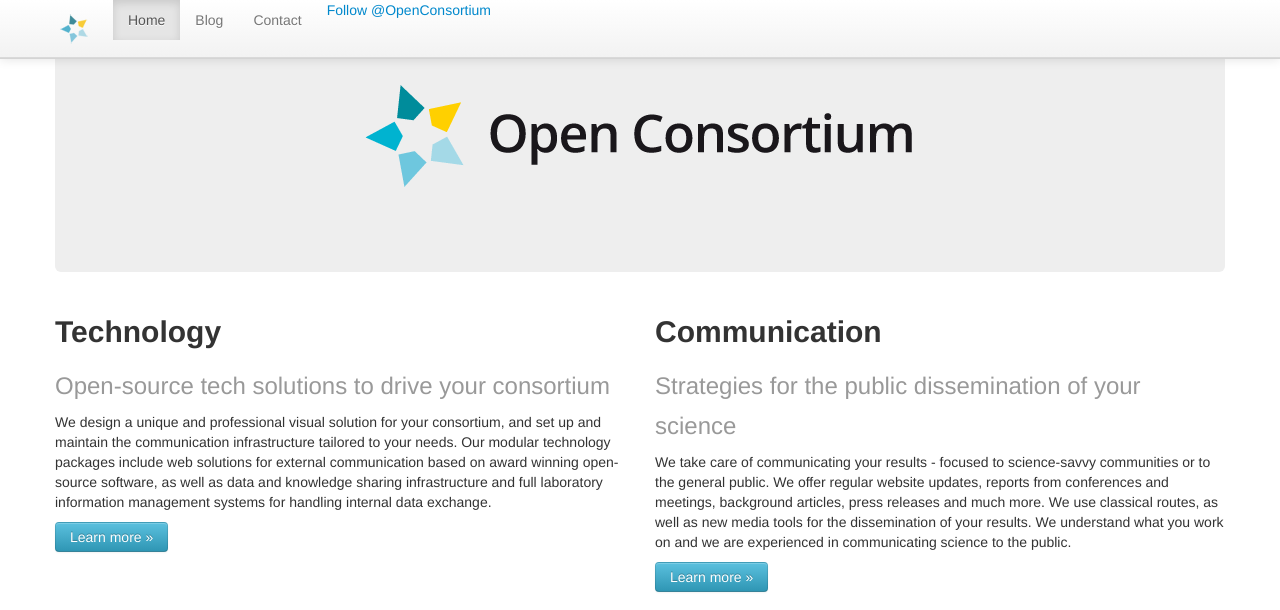
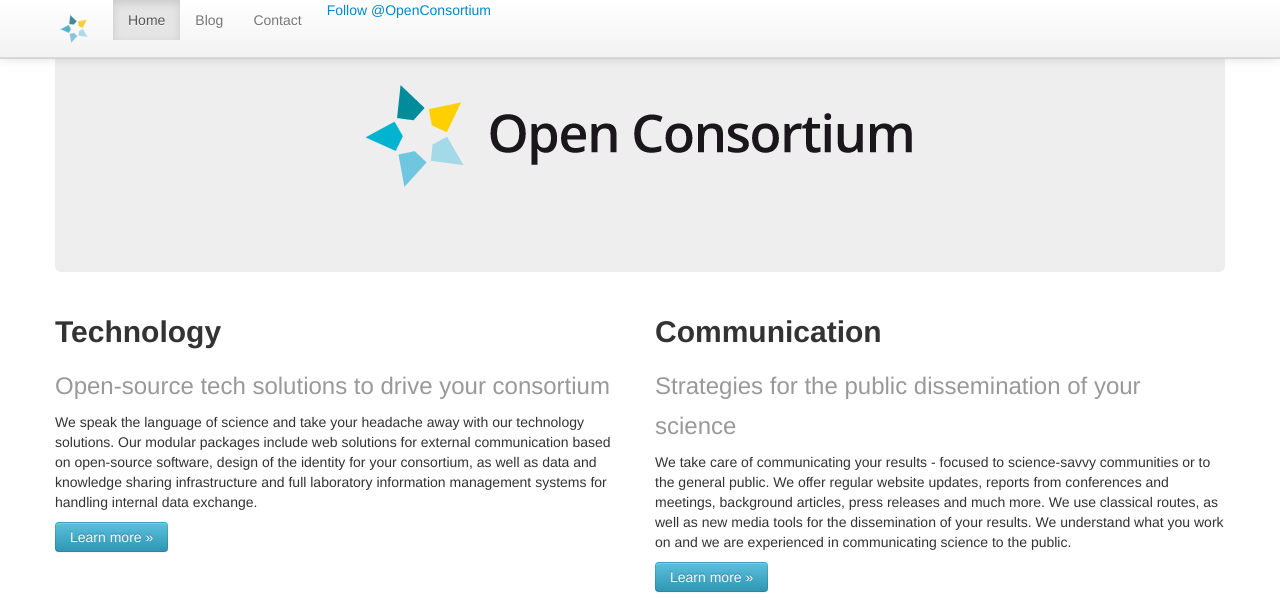
Before and after one commit to marzeelabs/open-consortium, a Jekyll site: the page built from index.html, in a window 1280 px wide and 1160 px high, cut to the strip 0-610 px from the top of the window. Built offline with Jekyll 4.4.1, drawn with Linux system fonts in a browser that asks for light colours; nearby versions of some CDN libraries; comment, search, counter and statistics services are not loaded; some of the changed text lies outside the part shown.

```diff
--- a/index.html
+++ b/index.html
@@ -23,7 +23,7 @@ group: menu
     <h2>Technology</h2>
     <h1><small>Open-source tech solutions to drive your consortium</small></h1>
       <p>
-      We design a unique and professional visual solution for your consortium, and set up and maintain the communication infrastructure tailored to your needs. Our modular technology packages include web solutions for external communication based on award winning open-source software, as well as data and knowledge sharing infrastructure and full laboratory information management systems for handling internal data exchange.
+      We speak the language of science and take your headache away with our technology solutions. Our modular packages include web solutions for external communication based on open-source software, design of the identity for your consortium, as well as data and knowledge sharing infrastructure and full laboratory information management systems for handling internal data exchange.
       </p>
     <div class="more-link">
       <a class="btn btn-info" href="/technology.html">Learn more &raquo;</a>
```
Also changed, not shown: _posts/blog/2012-09-15-building-consortium-websites.md (+38 -2 lines).
